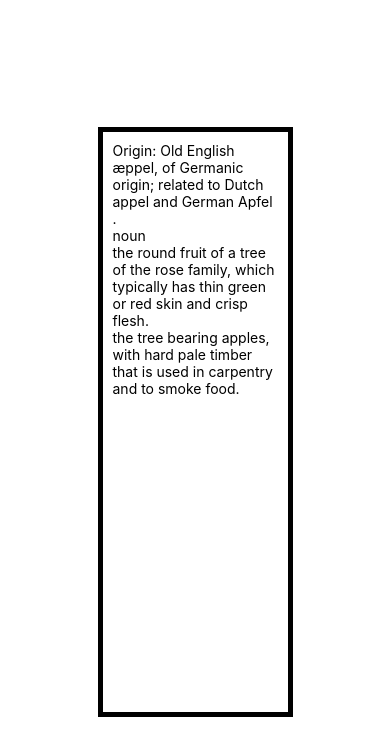
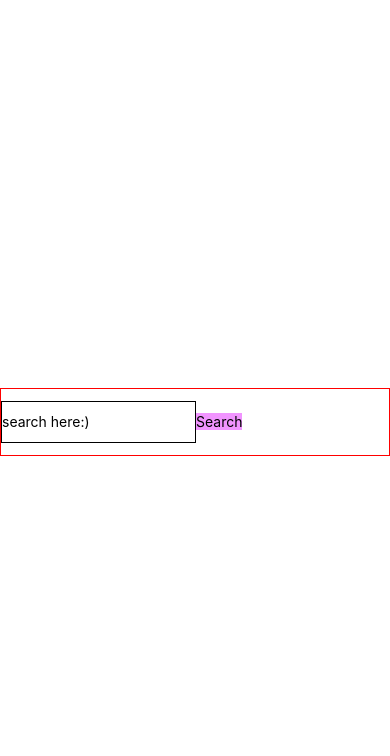
Before and after one commit to chsunwoo1002/voca-memo, a React Native app: screen / in a window 390 px wide. Shown: the top 756 px of the page. Built offline with nearby package versions, Linux system fonts and the light colour scheme.

Commit message:
add function to send searched word from Navi component to App component

```diff
--- a/App.tsx
+++ b/App.tsx
@@ -12,7 +12,7 @@ import NagivationContainer from "./components/navigation/NavigationContainer";
 import styles from "./assets/Styles";
 import DismissKeyboard from "./components/DismissKeyboard";
 import React, { useRef, useState } from "react";
-
+import { VocaValueProps } from "./assets/Interfaces";
 const windowWidth = Dimensions.get("window").width;
 const windowHeight = Dimensions.get("window").height;
 
@@ -91,173 +91,18 @@ export default function App() {
     })
   ).current;
 
-  var test = [
-    {
-      word: "apple1",
-      phonetic: "ˈap(ə)l",
-      phonetics: [
-        {
-          text: "ˈap(ə)l",
-          audio:
-            "//ssl.gstatic.com/dictionary/static/sounds/20200429/apple--_gb_1.mp3",
-        },
-      ],
-      origin:
-        "Old English æppel, of Germanic origin; related to Dutch appel and German Apfel .",
-      meanings: [
-        {
-          partOfSpeech: "noun",
-          definitions: [
-            {
-              definition:
-                "the round fruit of a tree of the rose family, which typically has thin green or red skin and crisp flesh.",
-              synonyms: [],
-              antonyms: ["1", "2", "3", "4"],
-            },
-            {
-              definition:
-                "the tree bearing apples, with hard pale timber that is used in carpentry and to smoke food.",
-              synonyms: [],
-              antonyms: [],
-            },
-          ],
-        },
-      ],
-    },
-    {
-      word: "apple2",
-      phonetic: "ˈap(ə)l",
-      phonetics: [
-        {
-          text: "ˈap(ə)l",
-          audio:
-            "//ssl.gstatic.com/dictionary/static/sounds/20200429/apple--_gb_1.mp3",
-        },
-      ],
-      origin:
-        "Old English æppel, of Germanic origin; related to Dutch appel and German Apfel .",
-      meanings: [
-        {
-          partOfSpeech: "noun",
-          definitions: [
-            {
-              definition:
-                "the round fruit of a tree of the rose family, which typically has thin green or red skin and crisp flesh.",
-              synonyms: [],
-              antonyms: ["1", "2", "3", "4"],
-            },
-            {
-              definition:
-                "the tree bearing apples, with hard pale timber that is used in carpentry and to smoke food.",
-              synonyms: [],
-              antonyms: [],
-            },
-          ],
-        },
-      ],
-    },
-    {
-      word: "apple3",
-      phonetic: "ˈap(ə)l",
-      phonetics: [
-        {
-          text: "ˈap(ə)l",
-          audio:
-            "//ssl.gstatic.com/dictionary/static/sounds/20200429/apple--_gb_1.mp3",
-        },
-      ],
-      origin:
-        "Old English æppel, of Germanic origin; related to Dutch appel and German Apfel .",
-      meanings: [
-        {
-          partOfSpeech: "noun",
-          definitions: [
-            {
-              definition:
-                "the round fruit of a tree of the rose family, which typically has thin green or red skin and crisp flesh.",
-              synonyms: [],
-              antonyms: ["1", "2", "3", "4"],
-            },
-            {
-              definition:
-                "the tree bearing apples, with hard pale timber that is used in carpentry and to smoke food.",
-              synonyms: [],
-              antonyms: [],
-            },
-          ],
-        },
-      ],
-    },
-    {
-      word: "apple4",
-      phonetic: "ˈap(ə)l",
-      phonetics: [
-        {
-          text: "ˈap(ə)l",
-          audio:
-            "//ssl.gstatic.com/dictionary/static/sounds/20200429/apple--_gb_1.mp3",
-        },
-      ],
-      origin:
-        "Old English æppel, of Germanic origin; related to Dutch appel and German Apfel .",
-      meanings: [
-        {
-          partOfSpeech: "noun",
-          definitions: [
-            {
-              definition:
-                "the round fruit of a tree of the rose family, which typically has thin green or red skin and crisp flesh.",
-              synonyms: [],
-              antonyms: ["1", "2", "3", "4"],
-            },
-            {
-              definition:
-                "the tree bearing apples, with hard pale timber that is used in carpentry and to smoke food.",
-              synonyms: [],
-              antonyms: [],
-            },
-          ],
-        },
-      ],
-    },
-    {
-      word: "apple5",
-      phonetic: "ˈap(ə)l",
-      phonetics: [
-        {
-          text: "ˈap(ə)l",
-          audio:
-            "//ssl.gstatic.com/dictionary/static/sounds/20200429/apple--_gb_1.mp3",
-        },
-      ],
-      origin:
-        "Old English æppel, of Germanic origin; related to Dutch appel and German Apfel .",
-      meanings: [
-        {
-          partOfSpeech: "noun",
-          definitions: [
-            {
-              definition:
-                "the round fruit of a tree of the rose family, which typically has thin green or red skin and crisp flesh.",
-              synonyms: [],
-              antonyms: ["1", "2", "3", "4"],
-            },
-            {
-              definition:
-                "the tree bearing apples, with hard pale timber that is used in carpentry and to smoke food.",
-              synonyms: [],
-              antonyms: [],
-            },
-          ],
-        },
-      ],
-    },
-  ];
-
+  const [words, setWords] = useState<VocaValueProps[]>([]);
+  const getWordFromAPI = (newWord: VocaValueProps) => {
+    if (words === undefined) {
+      setWords([newWord]);
+    } else {
+      setWords((words) => [...words, newWord]);
+    }
+  };
   return (
     <View nativeID='main-screen' style={styles.entireScreen}>
-      {/*<NagivationContainer />*/}
-      {test
+      <NagivationContainer handleNewWord={getWordFromAPI} />
+      {words
         .map((item, i) => {
           if (i < currentIndex) {
             return null;
@@ -318,7 +163,7 @@ export default function App() {
                   },
                 ]}
               >
-                <FlipVocaCard ref={panResponder} wordObj={item} />
+                <FlipVocaCard innerRef={panResponder} wordObj={item} />
               </Animated.View>
             );
           }
--- a/components/navigation/NavigationContainer.tsx
+++ b/components/navigation/NavigationContainer.tsx
@@ -1,10 +1,14 @@
-import { useState } from "react";
+import { useState, useEffect } from "react";
 import { StyleSheet, Text, View, TextInput, Pressable } from "react-native";
 import { SearchBar } from "react-native-elements";
 import { SafeAreaProvider } from "react-native-safe-area-context";
 import styles from "../../assets/Styles";
+import { VocaValueProps } from "../../assets/Interfaces";
 
-export default function NavigationContainer() {
+interface naviProps {
+  handleNewWord: (newWord: VocaValueProps) => void;
+}
+export default function NavigationContainer(handleNewWord: naviProps) {
   const [search, setSearch] = useState("");
   const [responseJson, setResponseJson] = useState({});
 
@@ -21,6 +25,7 @@ export default function NavigationContainer() {
       .then((responseJson) => {
         console.log(responseJson);
         setResponseJson(responseJson);
+        handleNewWord(responseJson);
       }).catch;
     (error: string) => {
       console.log(error);
```
